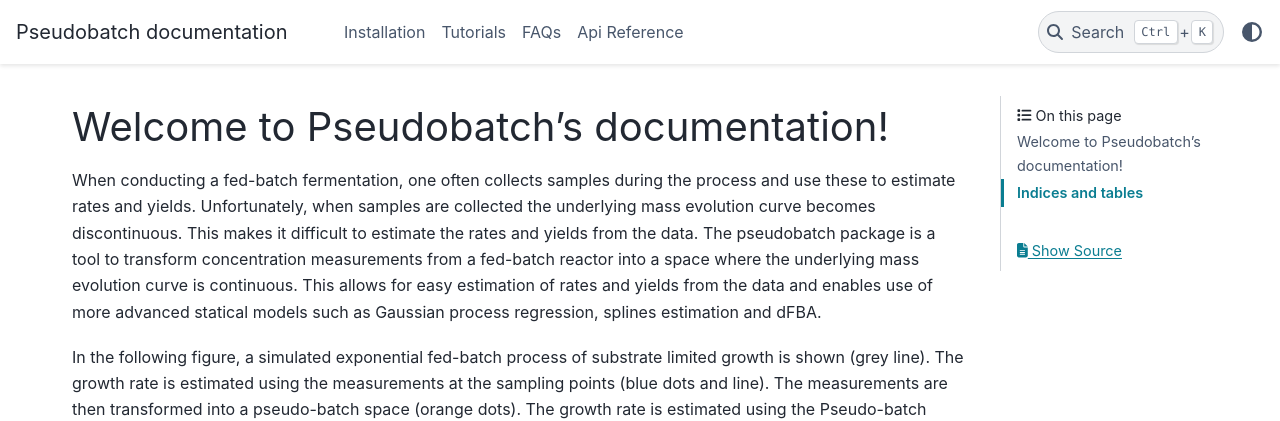
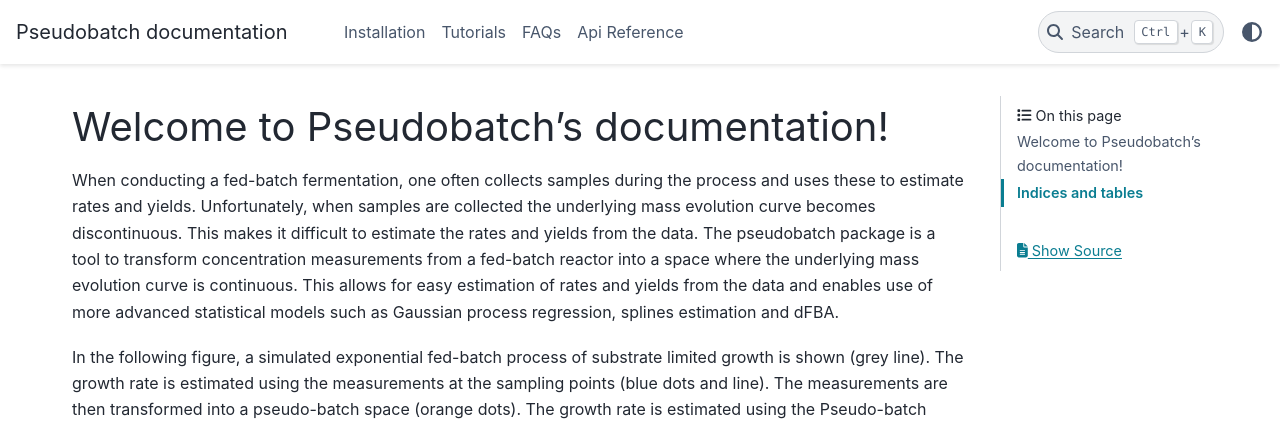
Before and after one commit to biosustain/pseudobatch, a Sphinx documentation site: the page built from docs/source/index.rst, in a window 1280 px wide and 900 px high. Shown: the top 421 px of the window. Built offline with Sphinx 7.4.7 and the PyData theme 0.15.4, drawn with Linux system fonts in a browser that asks for light colours.

Commit message:
Fix typos in index.rst

```diff
--- a/docs/source/index.rst
+++ b/docs/source/index.rst
@@ -6,7 +6,7 @@
 Welcome to Pseudobatch's documentation!
 =======================================
 
-When conducting a fed-batch fermentation, one often collects samples during the process and use these to estimate rates and yields. Unfortunately, when samples are collected the underlying mass evolution curve becomes discontinuous. This makes it difficult to estimate the rates and yields from the data. The pseudobatch package is a tool to transform concentration measurements from a fed-batch reactor into a space where the underlying mass evolution curve is continuous. This allows for easy estimation of rates and yields from the data and enables use of more advanced statical models such as Gaussian process regression, splines estimation and dFBA.
+When conducting a fed-batch fermentation, one often collects samples during the process and uses these to estimate rates and yields. Unfortunately, when samples are collected the underlying mass evolution curve becomes discontinuous. This makes it difficult to estimate the rates and yields from the data. The pseudobatch package is a tool to transform concentration measurements from a fed-batch reactor into a space where the underlying mass evolution curve is continuous. This allows for easy estimation of rates and yields from the data and enables use of more advanced statistical models such as Gaussian process regression, splines estimation and dFBA.
 
 In the following figure, a simulated exponential fed-batch process of substrate limited growth is shown (grey line). The growth rate is estimated using the measurements at the sampling points (blue dots and line). The measurements are then transformed into a pseudo-batch space (orange dots). The growth rate is estimated using the Pseudo-batch transformed data (orange line). The growth rate estimate using the Pseudo-batch transformed data is correct, while the growth rate estimate using the measurements at the sampling points is incorrect. This is also visually evident by the fact that the orange line has the same slope as the grey line, while the blue line has a different slope.
 
```
